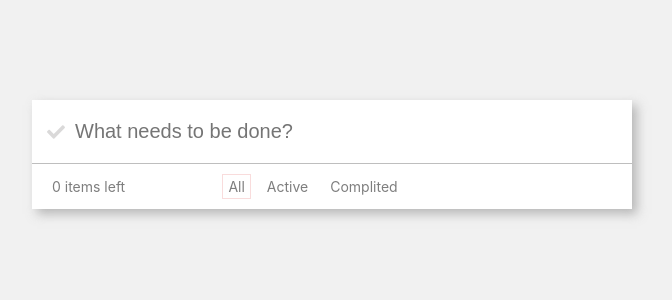
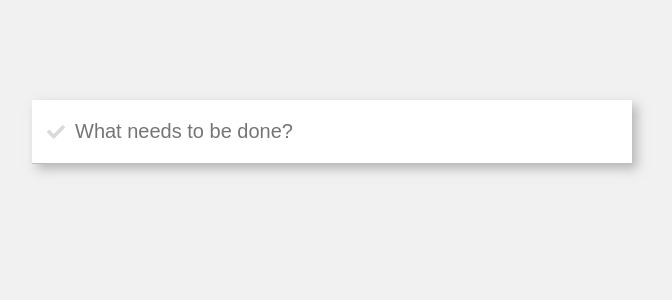
Before and after one commit to seokatrin/Todos, a React (Create React App) app in the folder todos/: page / in a window 1280 px wide. Shown: the top 300 px of the page, without its empty margins (308-980 px from the left). Built offline with nearby package versions, Linux system fonts and the light colour scheme.

Commit message:
delete useEffect

```diff
--- a/todos/src/App.js
+++ b/todos/src/App.js
@@ -17,16 +17,12 @@ export default App;
 
 const AppContainer = (props) => {
   const [category, setCategory] = useState("all");
-  const [tasks, setTasks] = useState([]);
+  const [tasks, setTasks] = useState(Api.getTasks());
 
   const getTasks = () => {
     const tasks = Api.getTasks();
     setTasks(tasks);
   };
-
-  useEffect(() => {
-    getTasks();
-  }, []);
 
   const addTask = (taskToSet) => {
     Api.setTasks(taskToSet);
@@ -45,7 +41,7 @@ const AppContainer = (props) => {
   const deleteAllCompletedTask = () => {
     Api.deleteTask(null);
     getTasks();
-  }
+  };
 
   const completeTask = (id) => {
     Api.changeTask(id, "category");
@@ -55,10 +51,12 @@ const AppContainer = (props) => {
   const changeTask = (id, taskToChange) => {
     Api.changeTask(id, "task", taskToChange);
     getTasks();
-  }
+  };
 
   const countItemsLeft = tasks.filter((task) => task.category === "active");
-  const completedTaskCount = tasks.filter(task => task.category === 'complited');
+  const completedTaskCount = tasks.filter(
+    (task) => task.category === "complited"
+  );
 
   return (
     <div className="App">
@@ -70,6 +68,7 @@ const AppContainer = (props) => {
         completeTask={completeTask}
         changeTask={changeTask}
       />
+      {tasks.length > 0 ? (
         <Categories
           items={countItemsLeft.length}
           onClick={handleOnClickCategory}
@@ -77,6 +76,9 @@ const AppContainer = (props) => {
           completedTaskCount={completedTaskCount.length}
           deleteAllCompletedTask={deleteAllCompletedTask}
         />
+      ) : (
+        ""
+      )}
     </div>
   );
 };
```
Lines whose indentation alone changed are shown as unchanged.
